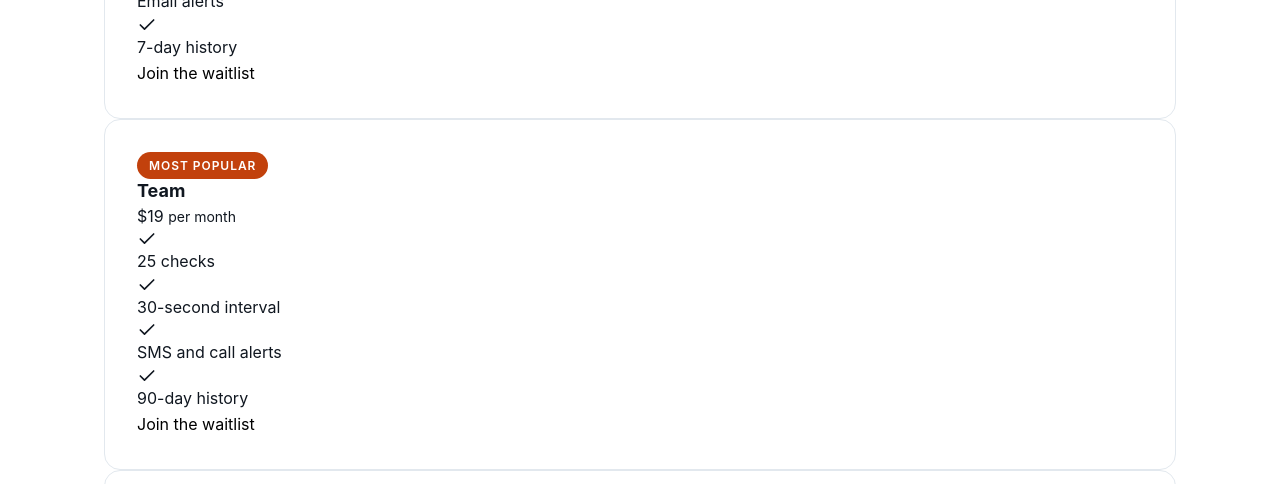
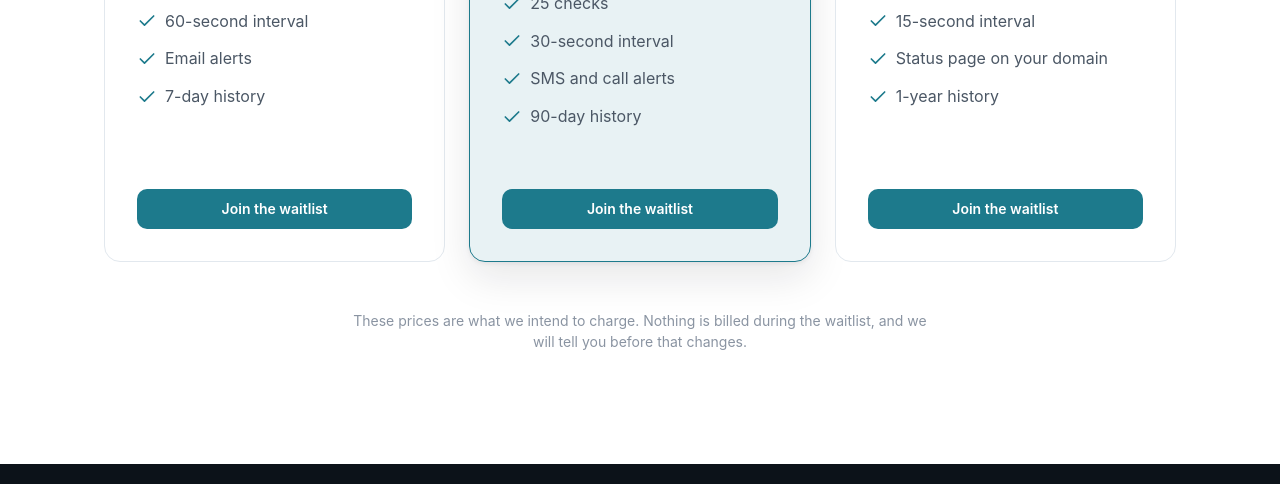
Before and after one commit to rahul-ambarakonda/Clean_Harbours_Demo, a website: page public/index.html in a window 1280 px wide. Shown: the part 479-963 px from the top of the page. Drawn offline with Linux system fonts and the light colour scheme.

Commit message:
feat: add pricing section styles to public/styles.css

```diff
--- a/public/styles.css
+++ b/public/styles.css
@@ -26,6 +26,14 @@
   --text-lead: 1.125rem;
   --text-small: 0.875rem;
   --text-micro: 0.75rem;
+
+  --text-display-line-height: 1.05;
+  --text-h2-line-height: 1.2;
+  --text-h3-line-height: 1.35;
+  --text-body-line-height: 1.6;
+  --text-lead-line-height: 1.55;
+  --text-small-line-height: 1.5;
+  --text-micro-line-height: 1.4;
 
   /* Spacing */
   --space-1: 0.25rem;
@@ -68,7 +76,7 @@ html {
 body {
   margin: 0;
   font-family: var(--font-sans);
-  line-height: var(--text-body-line-height); /* Needs to be defined in tokens for consistency */
+  line-height: var(--text-body-line-height);
   color: var(--color-ink);
   background-color: var(--color-surface);
   -webkit-font-smoothing: antialiased;
@@ -119,42 +127,45 @@ address {
 /* Base Typography */
 body {
   font-size: var(--text-body);
-  line-height: var(--text-body-line-height, 1.6); /* Default if not in tokens */
+  line-height: var(--text-body-line-height);
   color: var(--color-ink);
 }
 h1 {
   font-size: var(--text-display);
-  line-height: 1.05;
+  line-height: var(--text-display-line-height);
   font-weight: 800;
   letter-spacing: -0.02em;
 }
 h2 {
   font-size: var(--text-h2);
-  line-height: 1.2;
+  line-height: var(--text-h2-line-height);
   font-weight: 700;
   letter-spacing: -0.01em;
 }
 h3 {
   font-size: var(--text-h3);
-  line-height: 1.35;
+  line-height: var(--text-h3-line-height);
   font-weight: 650;
 }
 .text-lead {
   font-size: var(--text-lead);
-  line-height: 1.55;
+  line-height: var(--text-lead-line-height);
   font-weight: 400;
 }
 .text-small {
   font-size: var(--text-small);
-  line-height: 1.5;
+  line-height: var(--text-small-line-height);
   font-weight: 400;
 }
 .text-micro {
   font-size: var(--text-micro);
-  line-height: 1.4;
+  line-height: var(--text-micro-line-height);
   font-weight: 600;
   text-transform: uppercase;
   letter-spacing: 0.08em;
+}
+.text--color-ink-faint {
+  color: var(--color-ink-faint);
 }
 
 /* Layout */
@@ -296,7 +307,7 @@ h3 {
 
 .site-footer__description {
   font-size: var(--text-small);
-  line-height: var(--text-small-line-height, 1.5);
+  line-height: var(--text-small-line-height);
   max-width: 30ch; /* Cap measure for readability */
 }
 
@@ -393,3 +404,123 @@ h3 {
   background-color: var(--color-signal);
   color: var(--color-surface); /* White text as per spec */
 }
+
+/* Pricing Section */
+#pricing {
+  scroll-margin-top: 80px; /* Offset for sticky header */
+}
+
+.plan-cards-grid {
+  display: grid;
+  grid-template-columns: 1fr;
+  gap: var(--space-5);
+  margin-top: var(--space-7); /* Gap between intro and grid */
+  margin-bottom: var(--space-7);
+}
+
+@media (min-width: 640px) {
+  .plan-cards-grid {
+    grid-template-columns: 1fr 1fr;
+  }
+}
+
+@media (min-width: 960px) {
+  .plan-cards-grid {
+    grid-template-columns: 1fr 1fr 1fr;
+  }
+}
+
+.plan-card {
+  display: flex;
+  flex-direction: column;
+  text-align: center;
+  position: relative; /* For chip positioning */
+}
+
+.plan-card--featured {
+  background-color: var(--color-accent-wash);
+  border: 1px solid var(--color-accent); /* As per spec: accent border */
+  box-shadow: var(--shadow-raised);
+}
+
+.plan-card--featured .chip {
+  position: absolute;
+  top: 0;
+  left: 50%;
+  transform: translate(-50%, -50%); /* Center horizontally and lift half its height */
+  margin-top: var(--space-2); /* Small adjustment to lift it off the top edge */
+}
+
+.plan-card__title {
+  font-size: var(--text-h3);
+  line-height: var(--text-h3-line-height);
+  font-weight: 650;
+  color: var(--color-ink);
+  margin-top: var(--space-3); /* Space after chip or top of card */
+  margin-bottom: var(--space-3);
+}
+
+.plan-card--featured .plan-card__title {
+  margin-top: var(--space-6); /* More space to account for the chip */
+}
+
+.plan-card__price {
+  font-size: var(--text-h2);
+  line-height: var(--text-h2-line-height);
+  font-weight: 700;
+  color: var(--color-ink);
+  margin-bottom: var(--space-5);
+}
+
+.plan-card__features {
+  list-style: none;
+  padding: 0;
+  margin: 0 0 var(--space-7) 0;
+  flex-grow: 1; /* To push button to the bottom */
+  display: flex;
+  flex-direction: column;
+  align-items: flex-start; /* Align checkmarks to the left */
+  text-align: left;
+}
+
+.plan-card__features li {
+  display: flex;
+  align-items: center;
+  gap: var(--space-2);
+  margin-bottom: var(--space-3);
+  font-size: var(--text-body);
+  color: var(--color-ink-soft);
+}
+
+.plan-card__feature-icon {
+  color: var(--color-accent);
+  flex-shrink: 0;
+}
+
+.plan-card__button {
+  margin-top: auto; /* Push button to the bottom */
+  display: inline-block;
+  padding: var(--space-3) var(--space-5);
+  background-color: var(--color-accent);
+  color: var(--color-surface);
+  border-radius: var(--radius-md);
+  font-size: var(--text-small);
+  font-weight: 600;
+  cursor: pointer;
+  transition: background-color var(--duration-fast) var(--ease);
+  width: 100%; /* Make button full width in card */
+}
+
+.plan-card__button:hover,
+.plan-card__button:focus {
+  background-color: var(--color-accent-strong);
+  text-decoration: none;
+}
+
+.pricing-honesty-note {
+  text-align: center;
+  margin-top: var(--space-6);
+  max-width: 65ch; /* Cap measure for readability */
+  margin-left: auto;
+  margin-right: auto;
+}
```
